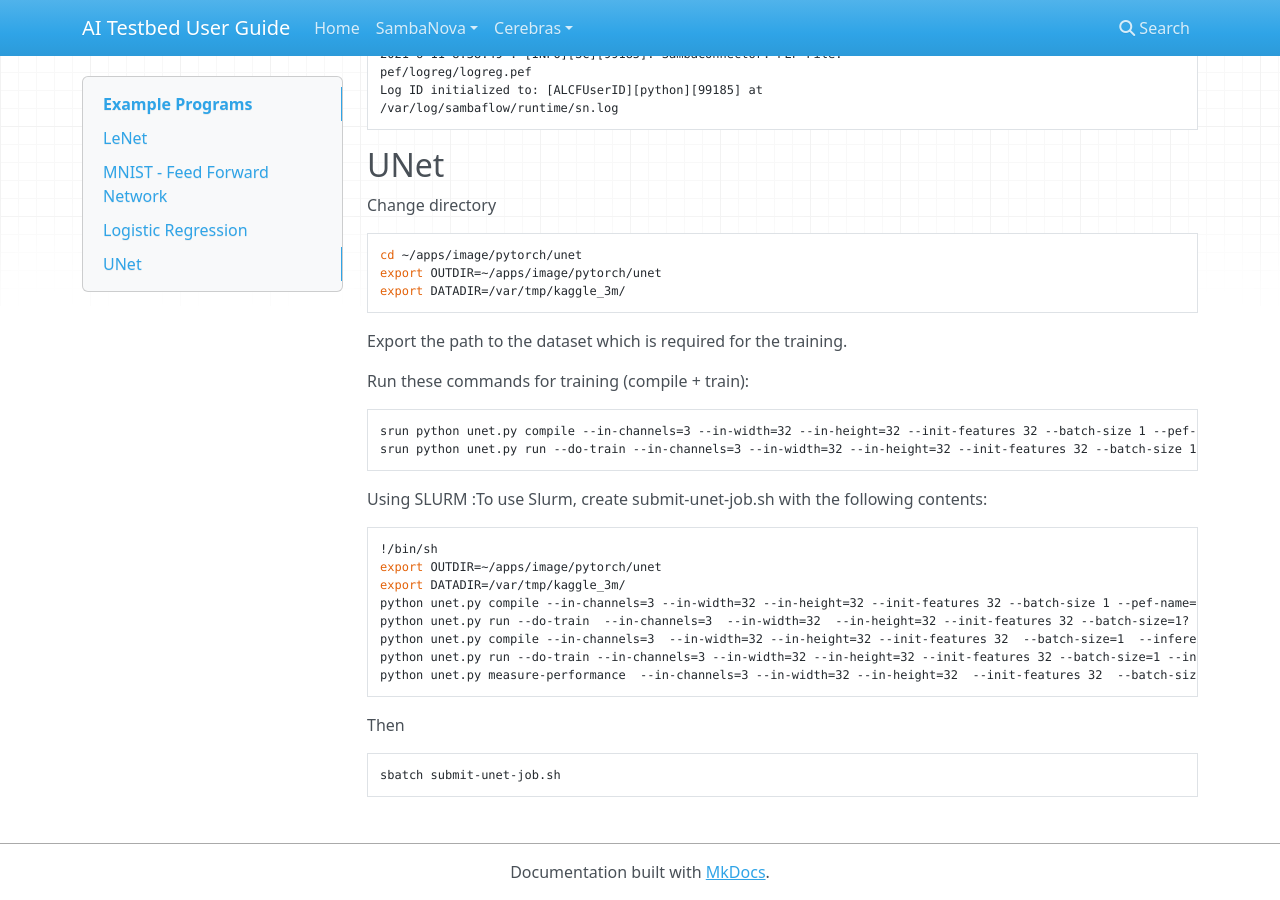
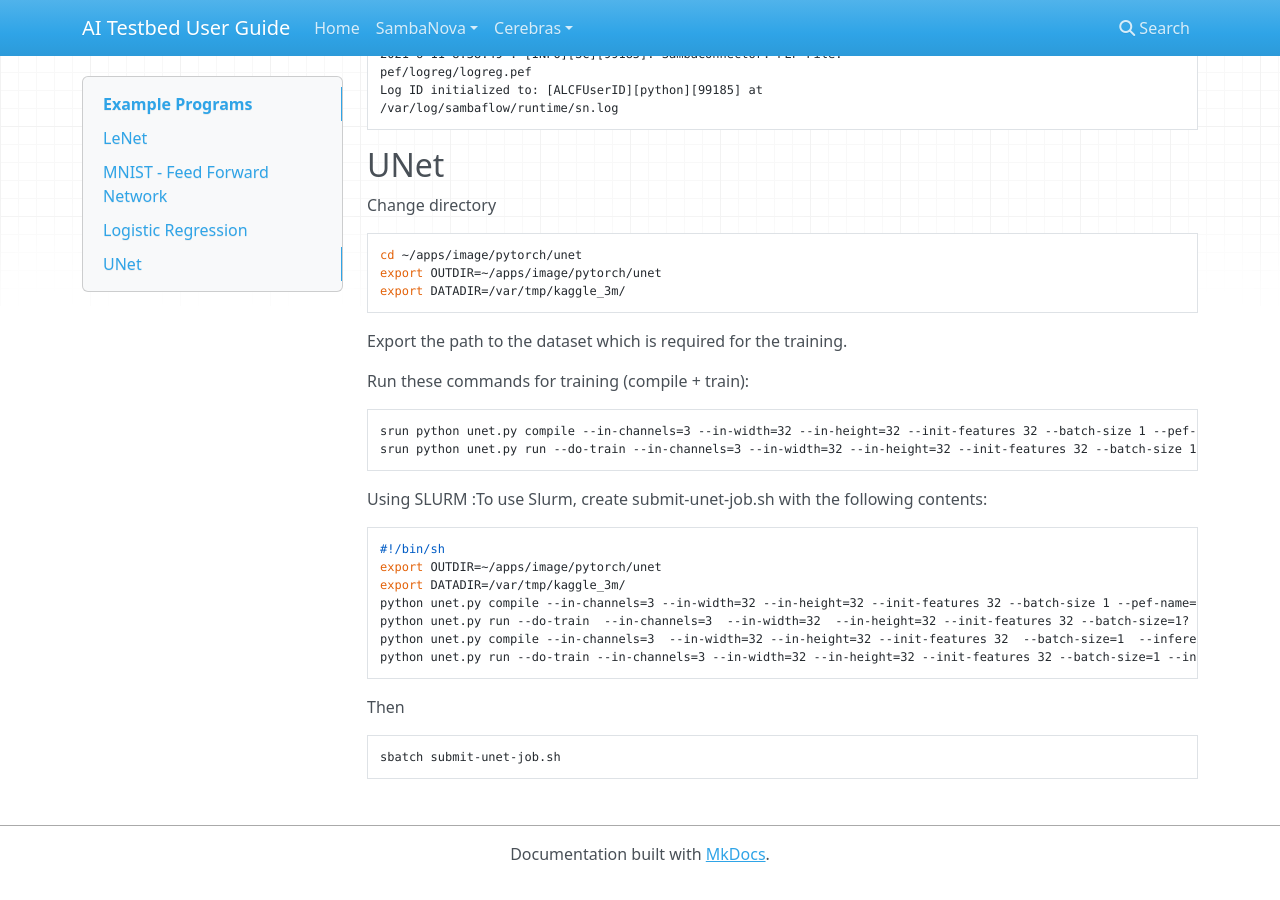
Before and after one commit to argonne-lcf/ai-testbed-userdocs, an MkDocs documentation site: the page built from docs/sambanova/Example-Programs.md, in a window 1280 px wide and 900 px high, scrolled down 5160 px. Built offline with MkDocs 1.6.1, drawn with Linux system fonts in a browser that asks for light colours; nearby versions of some CDN libraries.

Commit message:
Update Example-Programs.md

````diff
--- a/docs/sambanova/Example-Programs.md
+++ b/docs/sambanova/Example-Programs.md
@@ -284,14 +284,13 @@ Using SLURM :To use Slurm, create submit-unet-job.sh with the following
 contents:
 
 ```bash
-!/bin/sh
+#!/bin/sh
 export OUTDIR=~/apps/image/pytorch/unet
 export DATADIR=/var/tmp/kaggle_3m/
 python unet.py compile --in-channels=3 --in-width=32 --in-height=32 --init-features 32 --batch-size 1 --pef-name="unet_train" --output-folder=${OUTDIR}
 python unet.py run --do-train  --in-channels=3  --in-width=32  --in-height=32 --init-features 32 --batch-size=1? --data-dir $DATADIR --log-dir ${OUTDIR}/log_dir_unet32_train --epochs 5 --pef=${OUTDIR}/unet_train/unet_train.pef
 python unet.py compile --in-channels=3  --in-width=32 --in-height=32 --init-features 32  --batch-size=1  --inference --pef-name=unet_inf  --default-par-factors --output-folder=${OUTDIR}
 python unet.py run --do-train --in-channels=3 --in-width=32 --in-height=32 --init-features 32 --batch-size=1 --inference --pef=${OUTDIR}/unet_inf/unet_inf.pef --log-dir mylogs
-python unet.py measure-performance  --in-channels=3 --in-width=32 --in-height=32  --init-features 32  --batch-size=1 --inference  --pef=${OUTDIR}/unet_inf/unet_inf.pef
 ```
 
 Then
````
